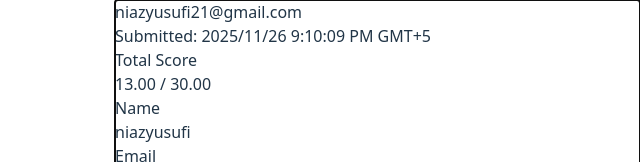
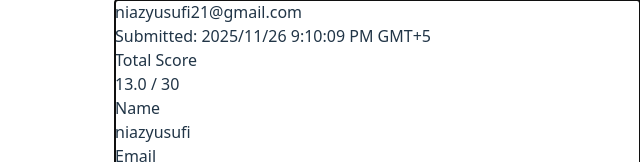
Before and after one commit to FarhanDhanani/QuizVisualizer, a React (Vite) app: page / in a window 1280 px wide. Both pictures are taken after a click on the element 639 px from the left and 412 px from the top of the page. Shown: the top 162 px of the page, without its empty margins (640-1280 px from the left). Built offline with nearby package versions, Linux system fonts and the light colour scheme.

Commit message:
updates for UI

```diff
--- a/src/App.jsx
+++ b/src/App.jsx
@@ -713,8 +713,16 @@ export default function App() {
                     </div>
                     <div className="flex flex-col items-end whitespace-nowrap flex-shrink-0">
                       <div className="text-sm text-gray-500 dark:text-gray-400">Total Score</div>
-                      <div className="text-xl font-bold text-indigo-600 dark:text-indigo-400">
-                        {selectedStudent['Total score']}
+                      <div className="text-lg font-bold text-indigo-600 dark:text-indigo-400">
+                        {(() => {
+                            const value = selectedStudent["Total score"]; // "13.00 / 30.00"
+                            const [obtained, total] = value.split(" / ");
+
+                            const formattedObtained = Number(obtained).toFixed(1);
+                            const formattedTotal = Number(total).toFixed(0);
+
+                            return `${formattedObtained} / ${formattedTotal}`;
+                        })()}
                       </div>
                     </div>
                   </div>
```
